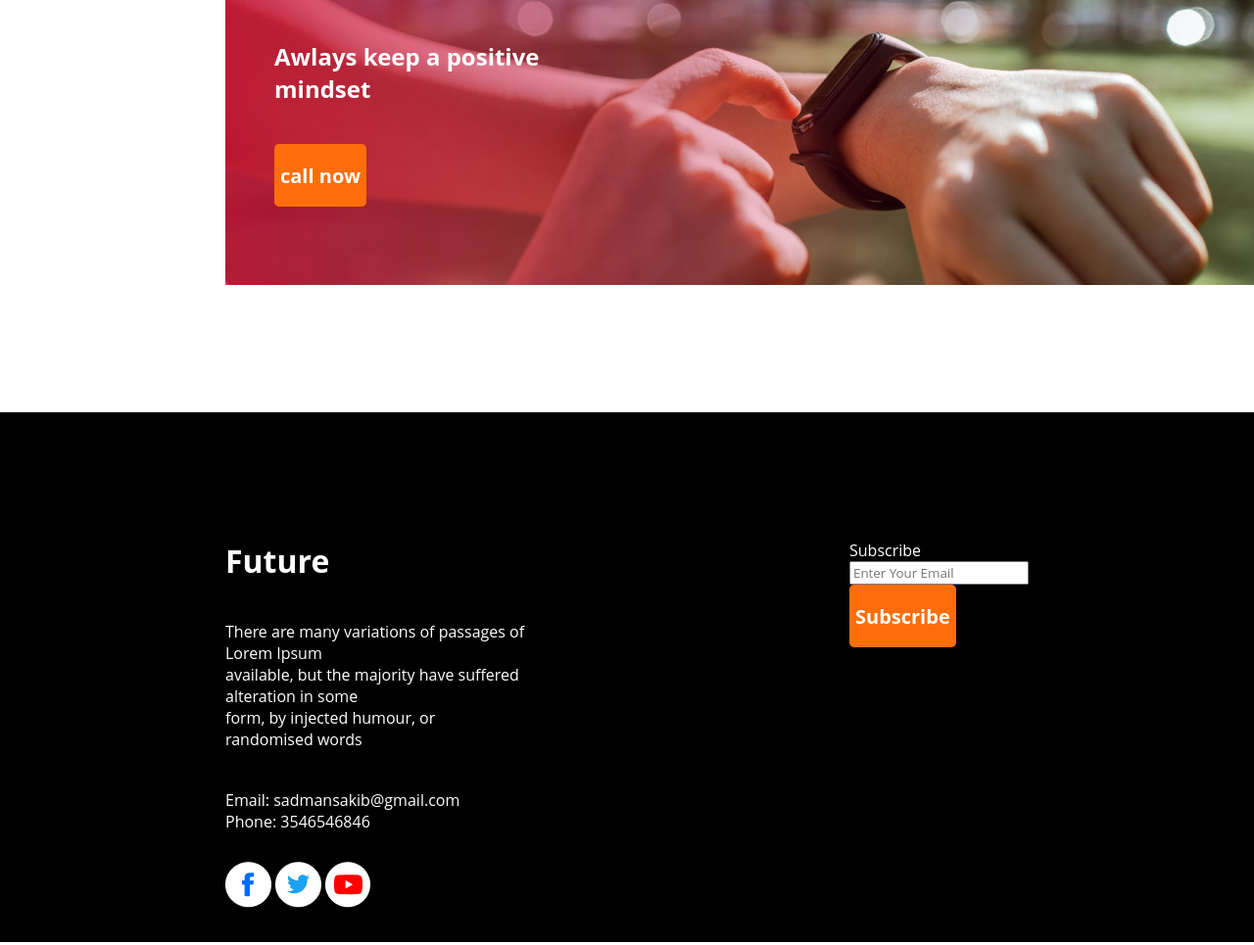
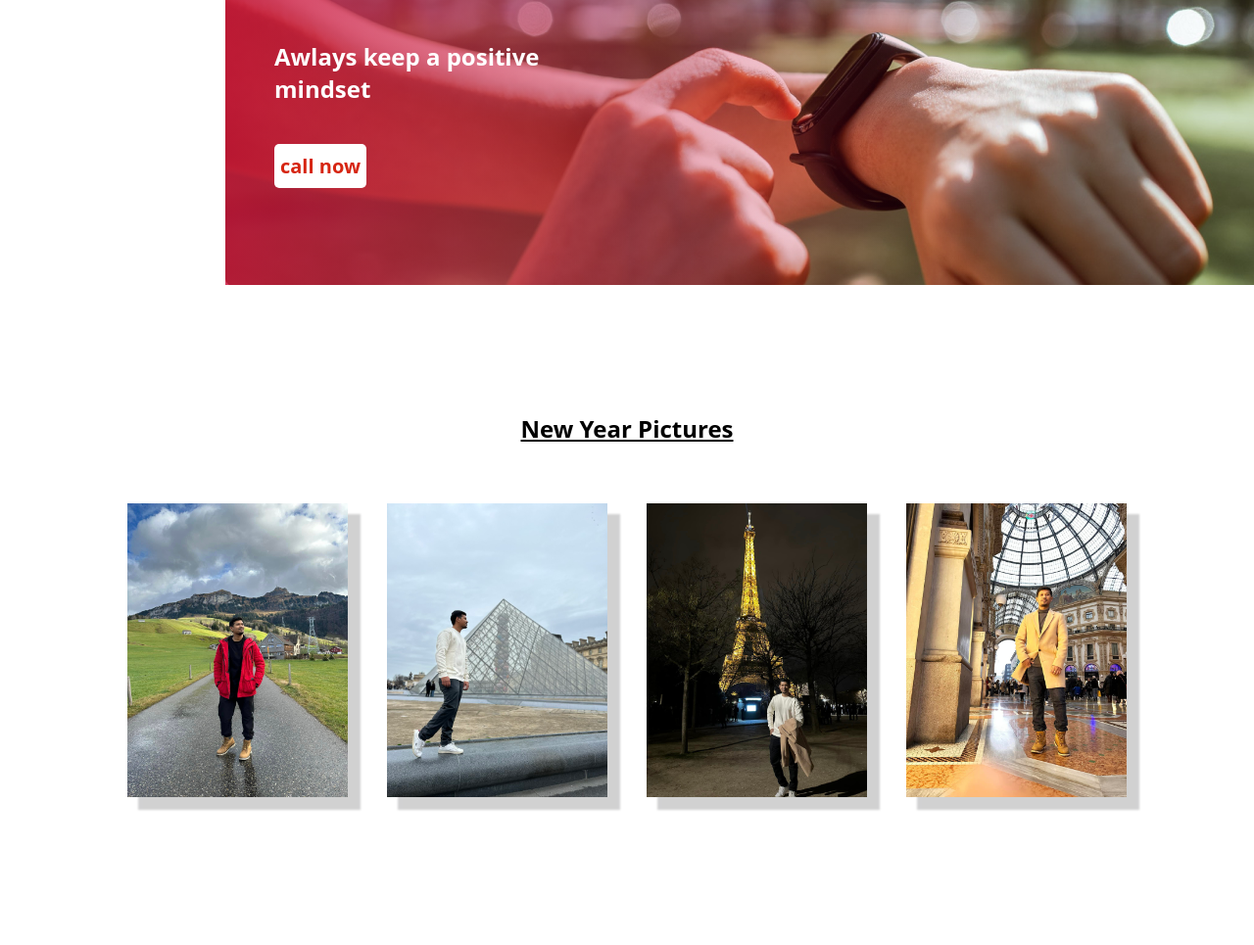
Before and after one commit to sadmansakib811/new-year-plans, a plain HTML site: page index.html in a window 1280 px wide. Shown: the part 2197-3162 px from the top of the page at 98% size. Drawn offline with Linux system fonts and the light colour scheme.

Commit message:
bonus section added

```diff
--- a/index.html
+++ b/index.html
@@ -80,9 +80,23 @@
         <h1 class="positive-title">
             Awlays keep a positive <br> mindset
         </h1>
-        <button class="btn-primary">
+        <button class="subscribe-btn">
             call now
         </button>
+    </div>
+    </section>
+
+    <!-- Bonus Section -->
+
+    <section class="bonus">
+    <h1 class="sad-pic"> New Year Pictures</h1>
+    <div class="new-year-pic">
+        <img class="sad1" src="images/sad1.jpg" alt="" >
+        <img class="sad1" src="images/sad2.jpg" alt="" >
+        <img  class="sad1" src="images/sad3.jpg" alt="" >
+        <img class="sad1" src="images/sad4.jpg" alt="" >
+
+
     </div>
     </section>
 
@@ -106,9 +120,9 @@
 
         <div class="footer-right">
 
-            <label for=""> Subscribe</label><br>
-            <input type="email" placeholder="Enter Your Email">
-            <br><button class="btn-primary">Subscribe</button>
+            <h2 class="footer-right-title" > Subscribe</h2><br>
+            <input class="classemail" type="email" placeholder="Enter Your Email"><br>
+            <div class="btn-pad"><button class="subscribe-btn">Subscribe</button></div>
 
 
         </div>
--- a/styles/styles.css
+++ b/styles/styles.css
@@ -129,5 +129,48 @@ ul li span{
 }
 
 .footer-right-title{
-    font-weight: bold;
+
+
 }
+
+.classemail{
+ padding: 10px 0;
+ padding-left: 10px;
+ background-color: black;
+ border: 3px solid white;
+ border-radius: 5%;
+}
+.subscribe-btn{
+color: #d62511 ;
+    font-weight: 700;
+    font-size: 20px;
+    border: 0;
+
+  height: 45px;
+  border-radius: 5px;
+  background: #ffffff;
+}
+
+.btn-pad{
+    padding-top: 10px;
+}
+
+/* bonus section */
+
+.new-year-pic{
+    margin: 60px 130px 230px;
+    display: flex;
+    height: 300px;
+    width: 300;
+    justify-content: space-between;
+
+}
+.sad-pic{
+    text-align: center;
+    text-decoration: underline;
+
+}
+
+.sad1{
+    box-shadow: 12px 12px 2px 1px rgba(27, 27, 29, 0.2);
+}
```
Also changed, not shown: images/sad1.jpg (added), images/sad2.jpg (added), images/sad3.jpg (added), images/sad4.jpg (added).
